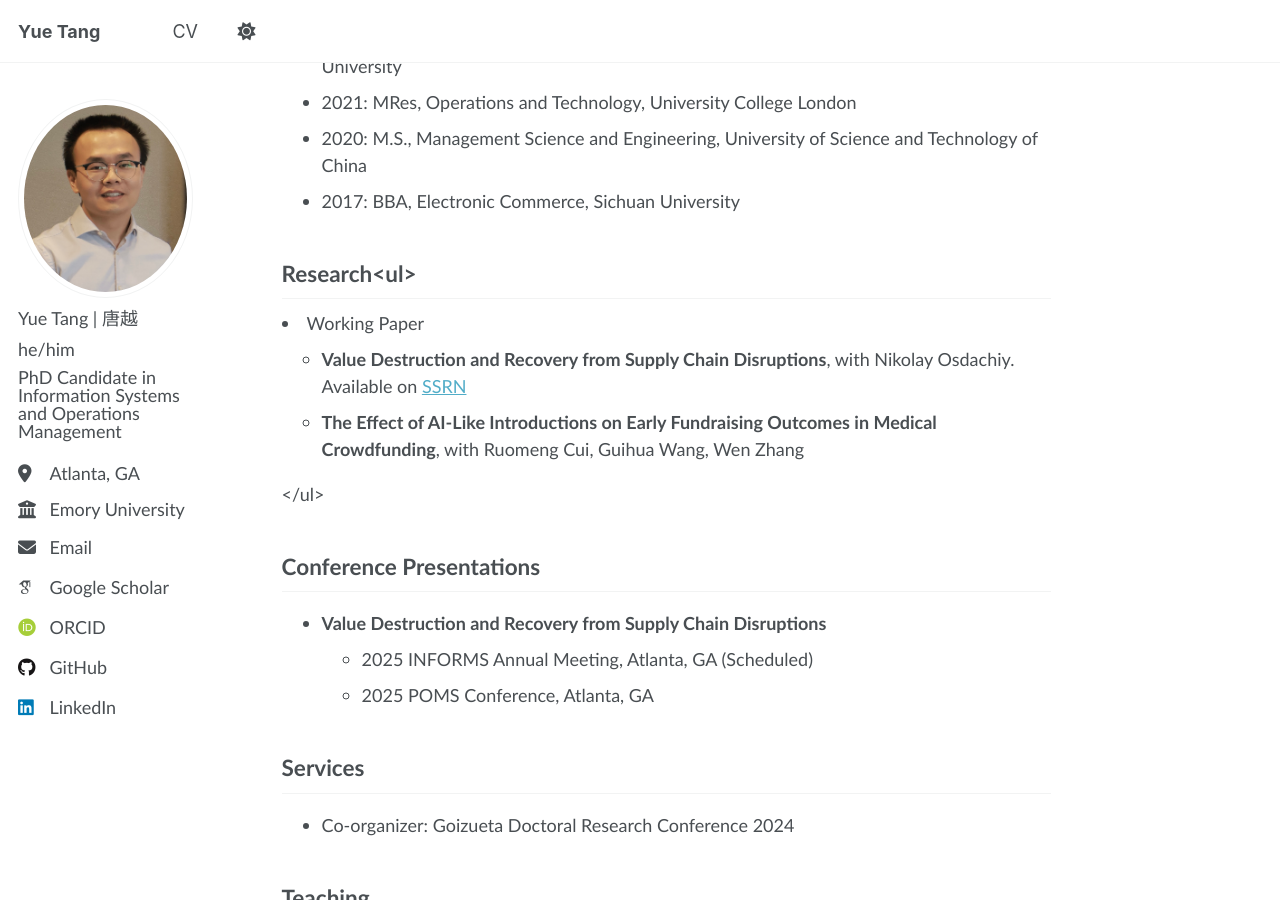
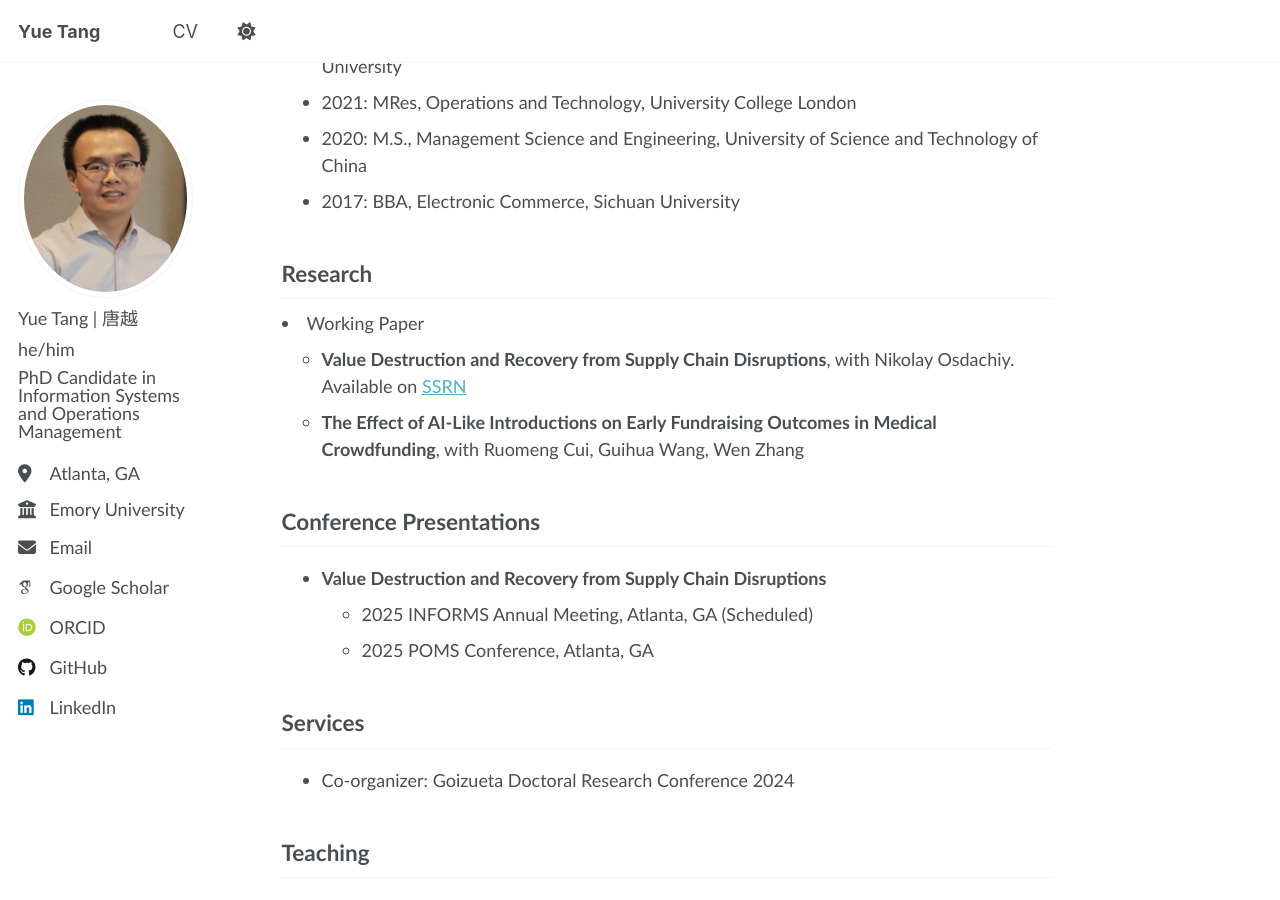
Before and after one commit to YueTang-YT/YueTang-YT.github.io, a Jekyll site: the page built from _pages/about.md, in a window 1280 px wide and 900 px high, scrolled down 510 px. Built offline with Jekyll 4.4.1, drawn with Linux system fonts in a browser that asks for light colours; some web fonts are replaced.

Commit message:
Update about.md

```diff
--- a/_pages/about.md
+++ b/_pages/about.md
@@ -28,7 +28,7 @@ My research lies at the intersection of operations management and empirical meth
 - 2020: M.S., Management Science and Engineering, University of Science and Technology of China
 - 2017: BBA,  Electronic Commerce, Sichuan University
 
-## Research<ul>
+## Research
   <li style="list-style-type: disc;">Working Paper
     <ul>
       <li style="list-style-type: circle;">
@@ -39,7 +39,6 @@ My research lies at the intersection of operations management and empirical meth
       </li>
     </ul>
   </li>
-</ul>
 
 
 ## Conference Presentations
```
